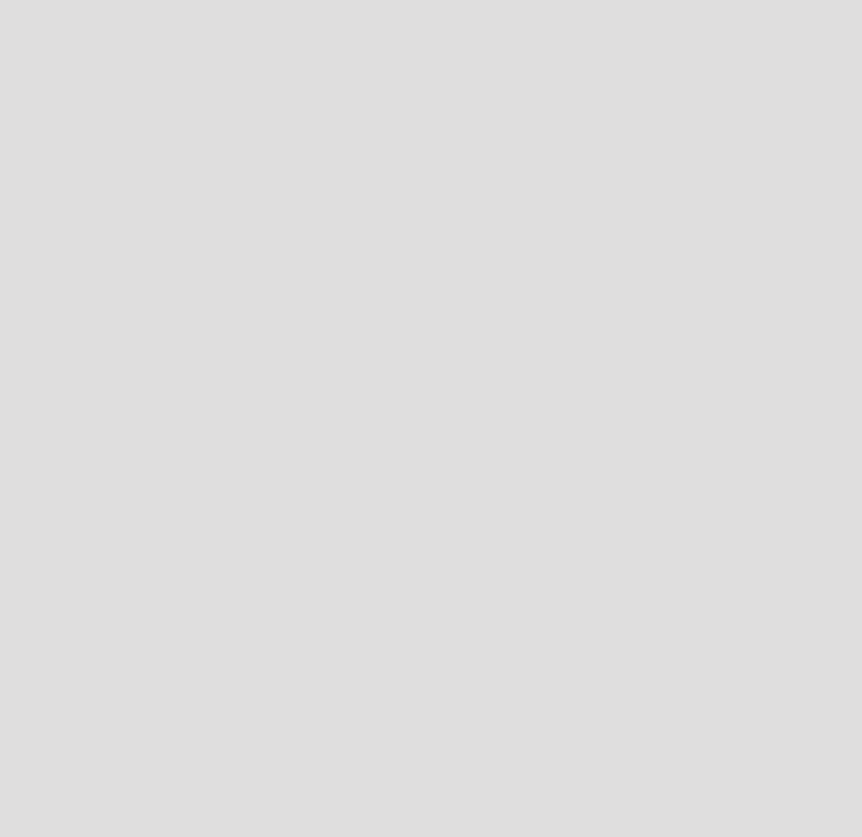
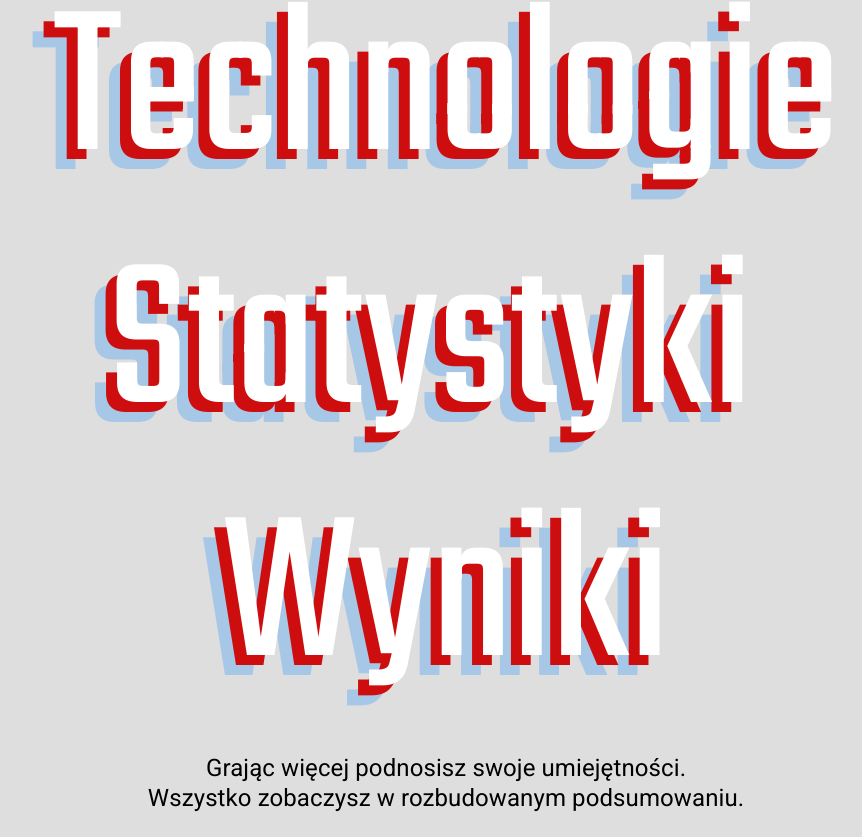
Before and after one commit to AzenoIT/dev_me_up, a Next.js app in the folder landing_page/: page / in a window 1280 px wide. Shown: the part 2284-3121 px from the top of the page, without its empty margins (194-1056 px from the left). Before the commit the page ends 2254 px from the top, so only its background shows below. Built offline with nearby package versions, Linux system fonts and the light colour scheme.

Commit message:
add img and styles for opinions desktop components

```diff
--- a/landing_page/src/app/newsletter/page.js
+++ b/landing_page/src/app/newsletter/page.js
@@ -31,8 +31,7 @@ function Newsletter() {
                 </div>
             </div>
         </>
-    )
-        ;
+    );
 
 }
 
--- a/landing_page/src/app/opinions/page.js
+++ b/landing_page/src/app/opinions/page.js
@@ -2,7 +2,8 @@
 
 import "../../styles/scss/helpers/media-queries.scss";
 import '../../styles/scss/components/opinions.scss';
-import {roboto300, roboto500, teko300, teko500} from "@/app/fonts";
+
+import {roboto400, teko300, teko400, teko500} from "@/app/fonts";
 import Image from "next/image";
 import google from '../../images/Badgegoogle.png';
 import apple from '../../images/Badgeapple.png';
@@ -10,6 +11,7 @@ import apple from '../../images/Badgeapple.png';
 
 function Opinions() {
     return (
+        <>
             <div className="hide-on-desktop container_opinions">
                 <h2 className={`${teko500.className} hdl`}>Zabawa i&nbsp;nauka w jednym</h2>
                 <p className={`${teko300.className} text`}>Sprawdź swoją wiedzę rywalizując&nbsp;ze znajomymi</p>
@@ -21,6 +23,15 @@ function Opinions() {
                         <Image src={google} alt='Google picture'/></a>
                 </div>
             </div>
+            <div className="hide-on-mobile box_opinions_desktop">
+                <h1 className={`${teko400.className} h1_desktop`}>
+                    Technologie Statystyki&nbsp;<br/>Wyniki
+                </h1>
+                <p className={`${roboto400.className} desc_desktop`}>Grając więcej podnosisz swoje
+                    umiejętności.<br/>Wszystko zobaczysz w rozbudowanym podsumowaniu.</p>
+            </div>
+        </>
+
     );
 }
 
--- a/landing_page/src/styles/css/style.css
+++ b/landing_page/src/styles/css/style.css
@@ -294,6 +294,12 @@ a {
   margin-bottom: 94px;
 }
 
+.box-opinions-desktop {
+  background-image: url("../../../images/kafelki.png");
+  background-size: contain;
+  background-repeat: no-repeat;
+}
+
 .container_end {
   padding: 2.3125rem 1.875rem 0 1.875rem;
   background-image: url("../../../images/devmeup2.png");
--- a/landing_page/src/styles/scss/components/opinions.scss
+++ b/landing_page/src/styles/scss/components/opinions.scss
@@ -1,9 +1,7 @@
 @import '../helpers/variables';
 
+
 .container_opinions {
-    //display: flex;
-    //flex-direction: column;
-    //align-items: center;
     background-image: url("../../../images/background.png");
     background-size: contain;
     background-repeat: no-repeat;
@@ -41,3 +39,13 @@
         margin-bottom: 94px;
     }
 }
+
+.box-opinions-desktop{
+    //display: flex;
+    //flex-direction: column;
+    //text-align: center;
+    background-image: url("../../../images/kafelki.png");
+    background-size: contain;
+    background-repeat: no-repeat;
+
+}
```
Also changed, not shown: 1 other file (tests, documents, lock files or other folders). Lines whose indentation alone changed are shown as unchanged.
